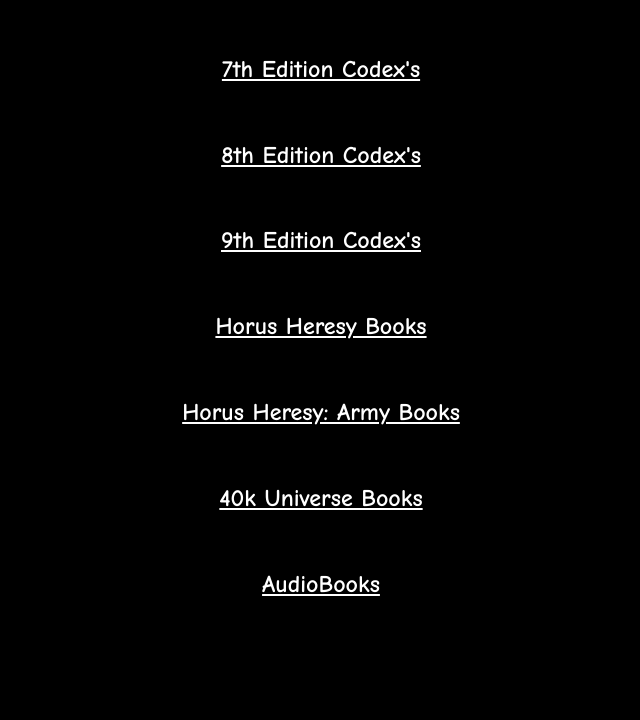
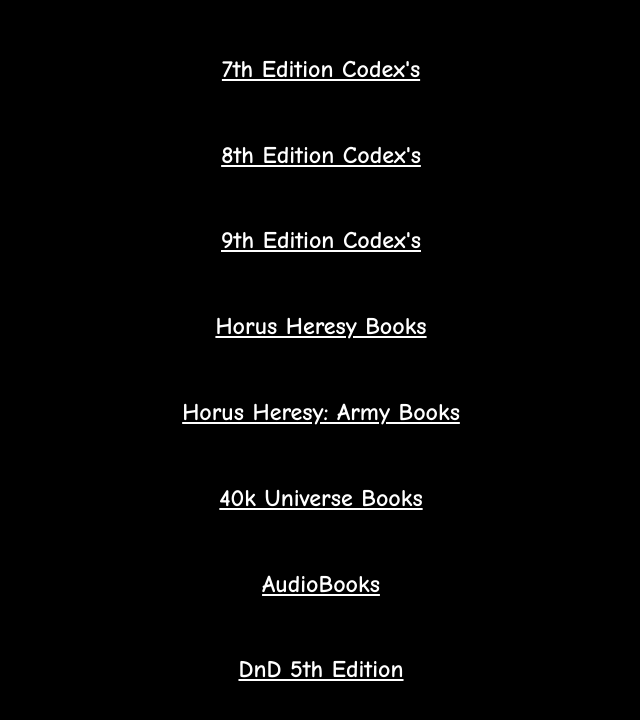
Before and after one commit to betterblacklibrary/betterblacklibrary.github.io, a plain HTML site: page index.html in a window 1280 px wide. Shown: the part 106-826 px from the top of the page, without its empty margins (319-959 px from the left). Drawn offline with Linux system fonts and the light colour scheme.

Commit message:
Update index.html

```diff
--- a/index.html
+++ b/index.html
@@ -44,6 +44,10 @@
 <h2><a href="https://drive.google.com/drive/folders/1ppY2s_fWFa2BwM5jqTpitgeSrfdMmMPk?usp=sharing" target="_blank">AudioBooks</a></h2>
 
 <br>
+
+<h2><a href="https://drive.google.com/drive/folders/169A8bqkAMSd7CRs4rbjwUcgkaccLrF4P?usp=sharing" target="_blank">DnD 5th Edition</a></h2>
+
+<br>
 <br>
 <br>
 <br>
```
